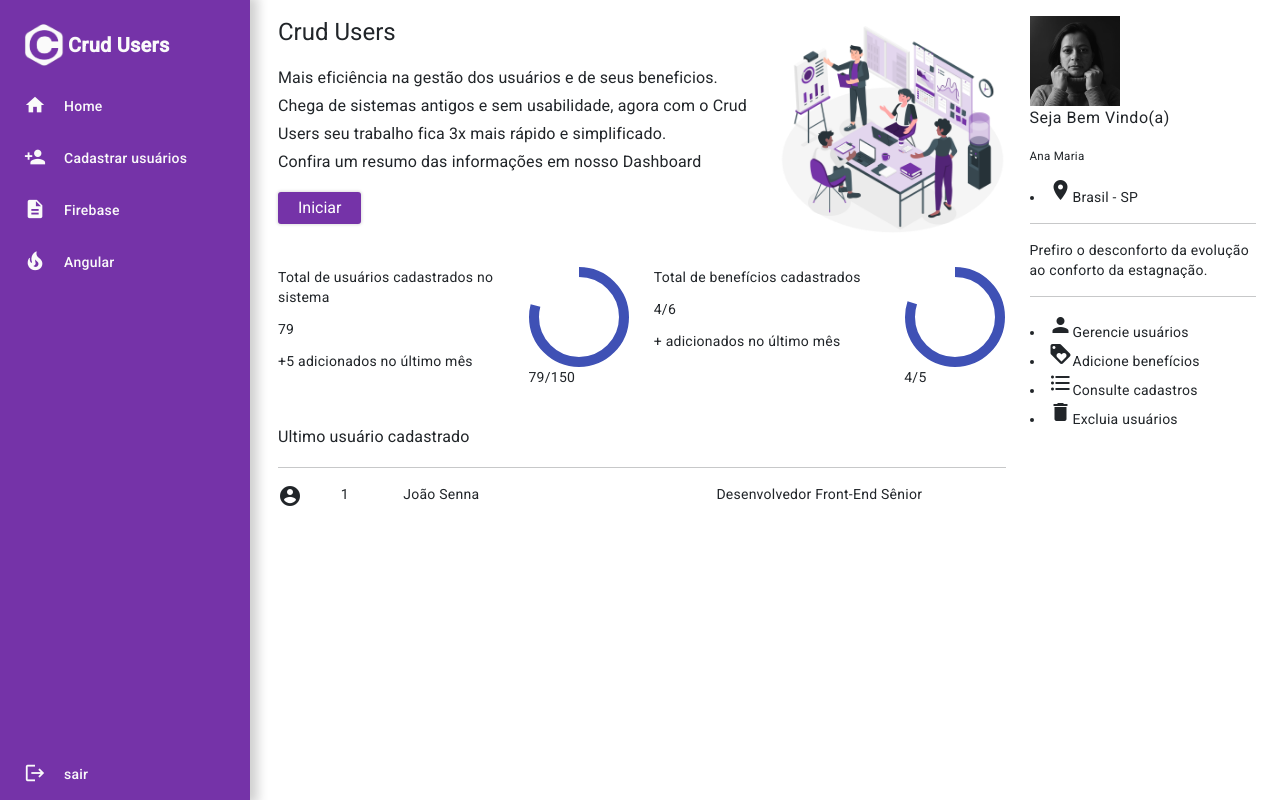
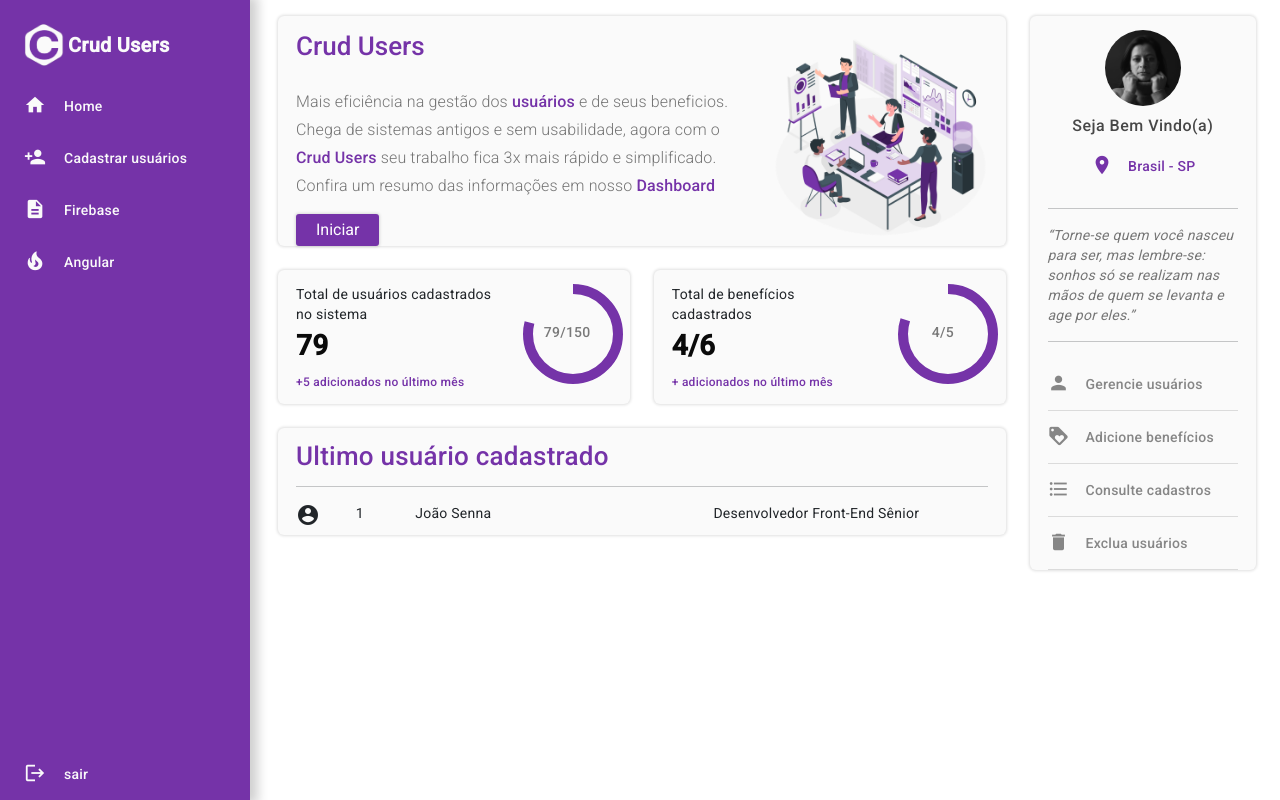
Before and after one commit to anamsilva1981/crud-usuarios, an Angular app: page /home in a window 1280 px wide. Built offline with nearby package versions, Linux system fonts and the light colour scheme.

Commit message:
feat(home): adiciona variaveis primarias globais, estiliza pagina home, adiciona variavel que capta nome de usuario

```diff
--- a/src/app/pages/home/home.component.css
+++ b/src/app/pages/home/home.component.css
@@ -0,0 +1,108 @@
+.card-info{
+    background: #fafafa;
+    padding: 14px 18px 0px 18px;
+    border-radius: 6px;
+    box-shadow: 0px 0px 3px 1px #0a0a0a20;
+}
+
+.titulo{
+    font-size: 26px;
+    font-weight: 500;
+    padding: 0;
+    margin: 0 !important;
+    color: var(--primary-color);
+}
+
+.subtitulo{
+    font-size: 16px;
+    font-weight: 300;
+    margin: 0;
+    padding: 26px 0px 14px 0px;
+    color: var(--gray-color);
+    span {
+        color: var(--primary-color);
+        font-weight: 500;
+    }
+}
+
+/* Card spinner */
+.textp-card{
+    font-size: 16px;
+    font-weight: 500;
+    color: #888;
+    margin-bottom: 18px;
+}
+
+.numero-card{
+    font-size: 28px;
+    font-weight: bold;
+    color: #0a0a0a;
+    margin-bottom: 16px;
+}
+
+.destaque-card{
+    font-size: 12px;
+    font-weight: 500;
+    color: var(--primary-color);
+    margin-bottom: 0;
+}
+
+.info-spinner{
+    font-size: 14px;
+    font-weight: 500;
+    color: #797979;
+    text-align: center;
+    position: relative;
+    top: -62px;
+    margin: 0 auto;
+}
+
+/* Lado direito */
+li{
+    font-size: 14px;
+    font-weight: 500;
+    color: #868686;
+    padding: 14px 0;
+    margin: 0;
+    display: flex;
+    align-items: center;
+    border-bottom: 1px solid #dbdbdb;
+    mat-icon{
+        margin-right: 14px;
+        font-size: 22px;
+    }
+}
+
+.img-perfil{
+    border-radius: 50%;
+    width: 40%;
+}
+
+.container-perfil{
+    width: 100%;
+    text-align: center;
+    h4{
+        font-size: 16px;
+        color: #474747;
+        font-weight: 500;
+        margin: 8px 0px 0px 0px;
+    }
+    h5{
+        font-size: 14px;
+        color: #6d6d6d;
+        font-weight: 400;
+        margin: 2px 0px 0px 0px;
+    }
+    li{
+        justify-content: center;
+        color: var(--primary-color);
+        border: none;
+    }
+
+}
+
+.texto-p{
+    font-size: 14px;
+    font-style: italic;
+    color: #767676;
+}
--- a/src/app/pages/home/home.component.html
+++ b/src/app/pages/home/home.component.html
@@ -92,20 +92,20 @@
         <div class="col-12 col-lg-3">
             <div class="card-info">
                 <div class="container-perfil">
-                    <img src="../../../assets/image/perfil.png" class="img-perfil" width="90px">
+                    <img src="../../../assets/image/perfil.png" class="img-perfil">
                     <h4>Seja Bem Vindo(a)</h4>
-                    <h5>Ana Maria</h5>
+                    <h5>{{ userName }}</h5>
                     <li> <mat-icon>location_on</mat-icon>Brasil - SP</li>
                 </div>
 
                 <hr class="hr">
-                <p class="texto-p">Prefiro o desconforto da evolução ao conforto da estagnação.</p>
+                <p class="texto-p">“Torne-se quem você nasceu para ser, mas lembre-se: sonhos só se realizam nas mãos de quem se levanta e age por eles.”</p>
                 <hr class="hr">
 
                 <li> <mat-icon>person</mat-icon>Gerencie usuários</li>
                 <li> <mat-icon>loyalty</mat-icon>Adicione benefícios</li>
                 <li> <mat-icon>format_list_bulleted</mat-icon>Consulte cadastros</li>
-                <li> <mat-icon>delete</mat-icon>Excluia usuários</li>
+                <li> <mat-icon>delete</mat-icon>Exclua usuários</li>
 
             </div>
         </div>
--- a/src/app/pages/home/home.component.ts
+++ b/src/app/pages/home/home.component.ts
@@ -7,4 +7,10 @@ import { Component } from '@angular/core';
 })
 export class HomeComponent {
 
+  userName!: string | null;
+
+  ngOnInit(){
+    this.userName = sessionStorage.getItem('user')
+  }
+
 }
--- a/src/styles.css
+++ b/src/styles.css
@@ -4,5 +4,16 @@ html, body { height: 100%; }
 body { margin: 0; font-family: Roboto, "Helvetica Neue", sans-serif; }
 :root{
     --primary-color: #7533a8;
-    --gray-color: #626163;
+    --error-color: #ac2828;
+    --gray-color: #747474;
 }
+
+.c-primary{ color: var(--primary-color)}
+.c-error{ color: var(--error-color)}
+.c-gray{ color: var(--gray-color)}
+
+.hover:hover{ cursor: pointer;}
+
+.mat-mdc-progress-spinner .mdc-circular-progress__determinate-circle, .mat-mdc-progress-spinner .mdc-circular-progress__indeterminate-circle-graphic{
+    stroke: var(--primary-color) !important;
+}
```
